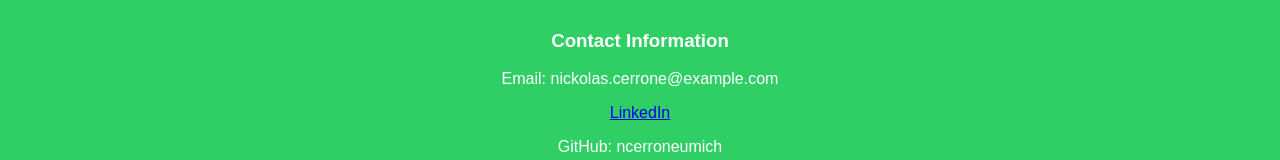
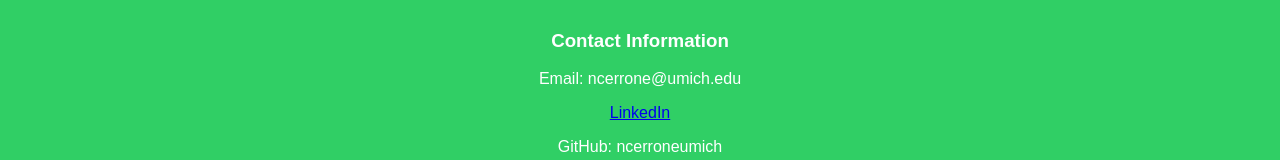
Before and after one commit to vegan-linux-user/vegan-linux-user.github.io, a plain HTML site: page index.html in a window 1280 px wide. Shown: the part 1331-1491 px from the top of the page. Drawn offline with Linux system fonts and the light colour scheme.

Commit message:
Update index.html

```diff
--- a/index.html
+++ b/index.html
@@ -188,7 +188,7 @@
     </div>
     <footer id="contact">
         <h3>Contact Information</h3>
-            <p>Email: nickolas.cerrone@example.com</p>
+            <p>Email: ncerrone@umich.edu</p>
             <a href="https://www.linkedin.com/in/nickolas-cerrone-66880425a/" target="_blank">LinkedIn</a>
             <p>GitHub: ncerroneumich</p>
     </footer>
```
